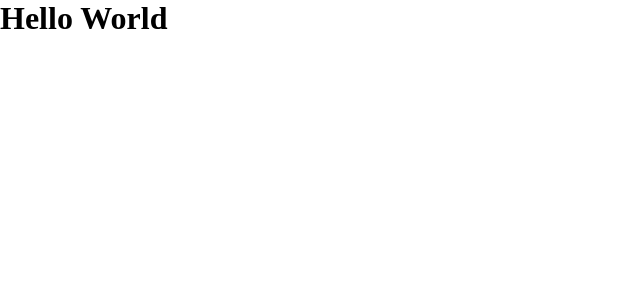
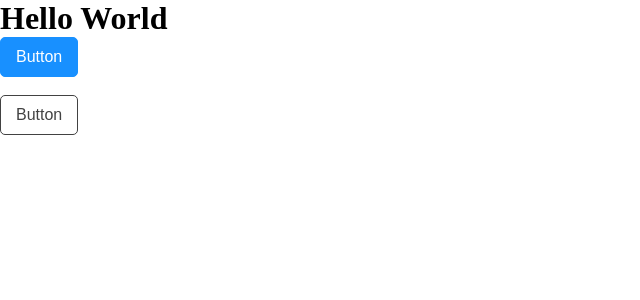
Before and after one commit to kiricle/reenbit-test, a React (Vite) app: page / in a window 1280 px wide. Shown: the top 300 px of the page, without its empty margins (0-640 px from the left). Built offline with nearby package versions, Linux system fonts and the light colour scheme.

Commit message:
feat(ui): implement button component

```diff
--- a/src/App.tsx
+++ b/src/App.tsx
@@ -1,9 +1,14 @@
 import './App.scss';
+import { Button } from './ui/Button/Button';
 
 function App() {
     return (
         <>
             <h1>Hello World</h1>
+            <Button appearance='primary'>Button</Button>
+            <br />
+            <br />
+            <Button appearance='secondary'>Button</Button>
         </>
     );
 }
--- /dev/null
+++ b/src/ui/Button/Button.module.scss
@@ -0,0 +1,39 @@
+.button {
+    padding: 10px 15px;
+    font-size: 16px;
+    cursor: pointer;
+    border-radius: 5px;
+    border: 1px solid;
+
+    transition: background-color .3s, color .3s;
+}
+
+.primary {
+    background-color: #1890FF;
+    border-color: #1890FF;
+    color: white;
+
+    &:hover {
+        background-color: #167fe1;
+    }
+
+    &:active {
+        background-color: #136cbf;
+    }
+}
+
+.secondary {
+    background-color: white;
+    color: #424242;
+    border-color: #424242;
+
+    &:hover {
+        background-color: #1890FF;
+        border-color: #1890FF;
+        color: white;
+    }
+
+    &:active {
+        background-color: #136cbf;
+    }
+}
--- /dev/null
+++ b/src/ui/Button/Button.tsx
@@ -0,0 +1,26 @@
+import { ButtonHTMLAttributes, ReactNode } from 'react';
+import styles from './Button.module.scss';
+
+type Appearance = 'primary' | 'secondary';
+
+interface ButtonProps extends ButtonHTMLAttributes<HTMLButtonElement> {
+    appearance: Appearance;
+    children: ReactNode;
+    className?: string;
+}
+
+export const Button = ({
+    appearance,
+    children,
+    className,
+    ...props
+}: ButtonProps) => {
+    return (
+        <button
+            className={[styles.button, styles[appearance], className].join(' ')}
+            {...props}
+        >
+            {children}
+        </button>
+    );
+};
```
